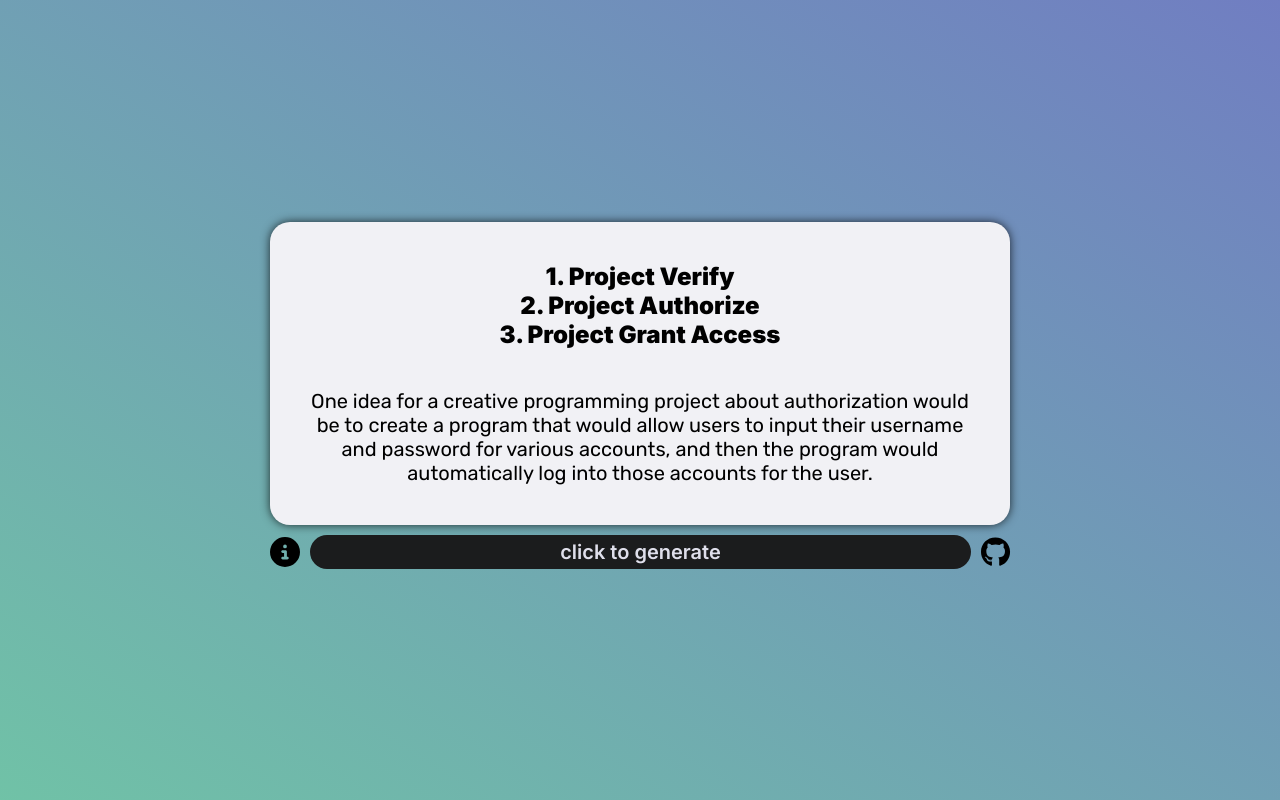
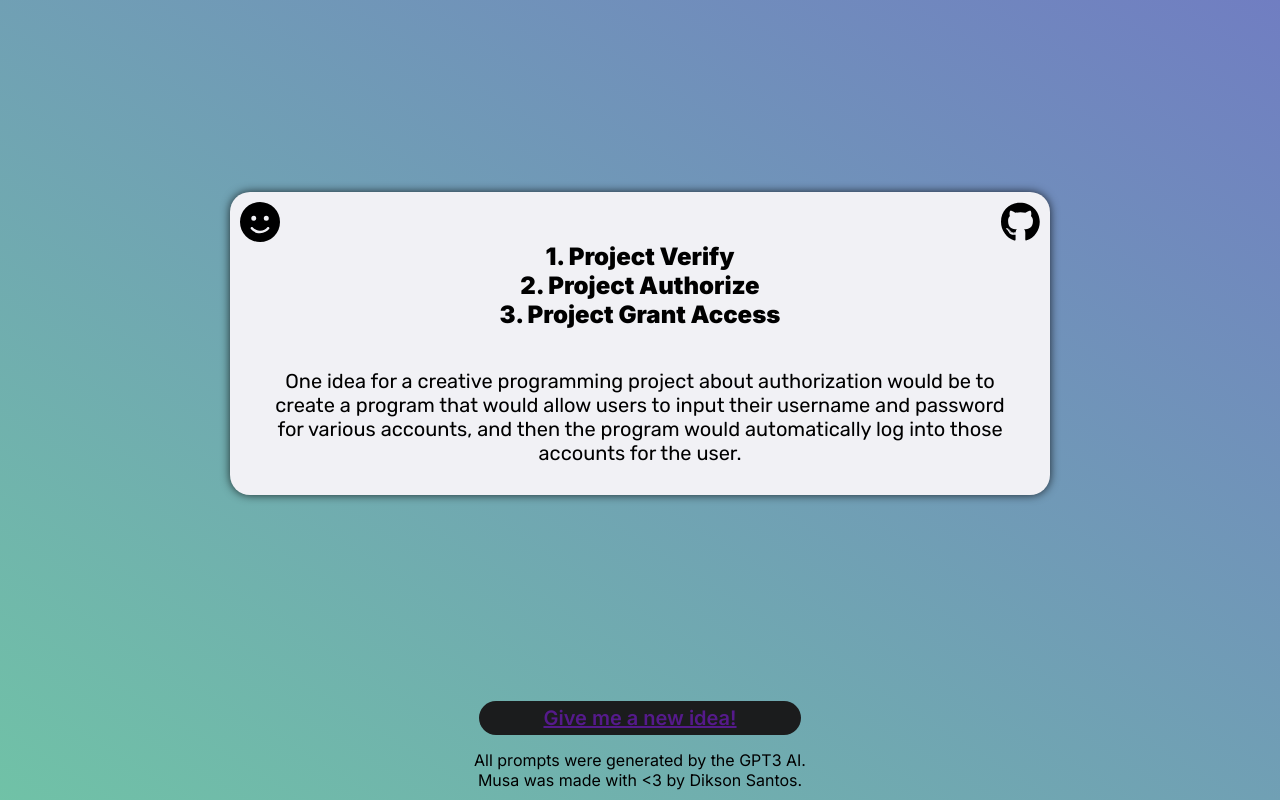
Before and after one commit to diksown/musa, a React (Create React App) app in the folder frontend/: page / in a window 1280 px wide. Built offline with nearby package versions, Linux system fonts and the light colour scheme.

Commit message:
Add some fixes for the UI rewrite

```diff
--- a/frontend/src/App.css
+++ b/frontend/src/App.css
@@ -11,15 +11,32 @@
 }
 
 .MainCard {
-  padding: 20px;
+  display: flex;
+  flex-direction: column;
+  justify-content: center;
+  align-items: center;
+  max-width: 800px;
+  background-color: #f1f1f5;
+  border-radius: 20px;
+  box-shadow: 0px 0px 10px 0px rgba(0, 0, 0, 0.75);
+  padding: 10px;
+  margin: auto 20px;
 }
 
 .SpacedText {
   white-space: pre-line;
 }
 
-.ProjectTitle {
-  margin: 20px;
+.TopBar {
+  margin: 0;
+  padding: 0;
+  display: flex;
+  width: 100%;
+  justify-content: space-between;
+}
+
+.ProjectTitles {
+  margin: 0px 10px 20px 10px;
   font-size: 24px;
   font-weight: 900;
 }
@@ -30,26 +47,8 @@
   font-family: "Rubik";
 }
 
-.DescriptionCard {
-  display: flex;
-  flex-direction: column;
-  justify-content: center;
-  align-items: center;
-  max-width: 700px;
-  background-color: #f1f1f5;
-  border-radius: 20px;
-  box-shadow: 0px 0px 10px 0px rgba(0, 0, 0, 0.75);
-  padding: 20px;
-}
-
-.ActionBar {
-  display: flex;
-  flex-direction: row;
-  justify-content: space-between;
-}
-
 .Icon {
-  font-size: 30px;
+  font-size: 40px;
   display: flex;
   align-items: center;
 }
@@ -59,7 +58,11 @@
   color: #dfdfeb;
   background-color: #1b1c1d;
   border-radius: 20px;
-  flex-grow: 1;
-  margin: 10px 10px;
+  margin: 15px;
   padding: 5px;
 }
+
+.FooterInfo {
+  font-size: 16px;
+  margin: 10px;
+}
--- a/frontend/src/App.js
+++ b/frontend/src/App.js
@@ -1,16 +1,15 @@
 import "./App.css";
 import { FontAwesomeIcon } from "@fortawesome/react-fontawesome";
-import { faCircleInfo } from "@fortawesome/free-solid-svg-icons";
+import { faFaceSmile } from "@fortawesome/free-solid-svg-icons";
 import { faGithub } from "@fortawesome/free-brands-svg-icons";
 import { projects } from "./static/projects";
 
-let ActionBar = () => {
+let TopBar = () => {
   return (
-    <div className="ActionBar">
+    <div className="TopBar">
       <div className="Icon InfoButton">
-        <FontAwesomeIcon icon={faCircleInfo} />
+        <FontAwesomeIcon icon={faFaceSmile} />
       </div>
-      <div className="RefreshButton">click to generate</div>
       <div className="Icon GithubButton">
         <FontAwesomeIcon icon={faGithub} />
       </div>
@@ -18,28 +17,46 @@ let ActionBar = () => {
   );
 };
 
-let ProjectTitle = ({ content }) => {
-  return <div className="ProjectTitle SpacedText">{content}</div>;
+let ProjectTitle = ({ titles }) => {
+  return <div className="ProjectTitles SpacedText">{titles}</div>;
 };
 
-let ProjectDescription = ({ content }) => {
-  return <div className="ProjectDescription SpacedText">{content}</div>;
+let ProjectDescription = ({ description }) => {
+  return <div className="ProjectDescription SpacedText">{description}</div>;
 };
 
-let DescriptionCard = ({ title, description }) => {
+let MainCard = ({ titles, description }) => {
   return (
-    <div className="DescriptionCard">
-      <ProjectTitle content={title} />
-      <ProjectDescription content={description} />
+    <div className="MainCard">
+      <TopBar />
+      <ProjectTitle titles={titles} />
+      <ProjectDescription description={description} />
     </div>
   );
 };
 
-let MainCard = ({ title, description }) => {
+let RefreshButton = () => {
   return (
-    <div className="MainCard">
-      <DescriptionCard title={title} description={description} />
-      <ActionBar />
+    <div className="RefreshButton">
+      <a href="">Give me a new idea!</a>
+    </div>
+  );
+};
+
+let FooterInfo = () => {
+  return (
+    <div className="FooterInfo">
+      <div>All prompts were generated by the GPT3 AI.</div>
+      <div>Musa was made with &lt;3 by Dikson Santos.</div>
+    </div>
+  );
+};
+
+let Footer = () => {
+  return (
+    <div className="Footer">
+      <RefreshButton />
+      <FooterInfo />
     </div>
   );
 };
@@ -63,14 +80,14 @@ let mockGenerateProject = () => {
   let randomIndex = Math.floor(Math.random() * projects.length);
   let project = projects[randomIndex];
   return {
-    title: project.titles,
+    titles: project.titles,
     description: project.description,
     gradient: generateGradient(),
   };
 };
 
 let App = () => {
-  let { title, description, gradient } = mockGenerateProject();
+  let { titles, description, gradient } = mockGenerateProject();
   return (
     <div
       className="App"
@@ -78,7 +95,8 @@ let App = () => {
         background: `linear-gradient(to top right, ${gradient.color1}, ${gradient.color2})`,
       }}
     >
-      <MainCard title={title} description={description} gradient={gradient} />
+      <MainCard titles={titles} description={description} />
+      <Footer />
     </div>
   );
 };
```
